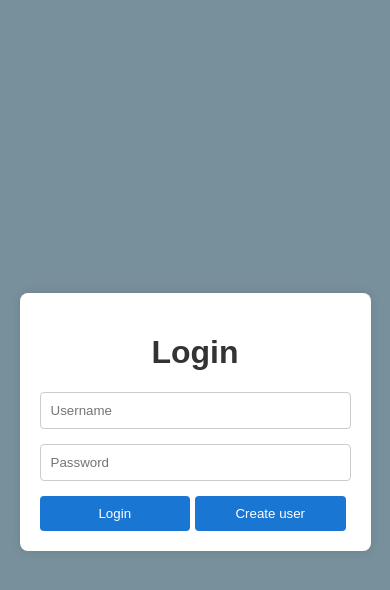
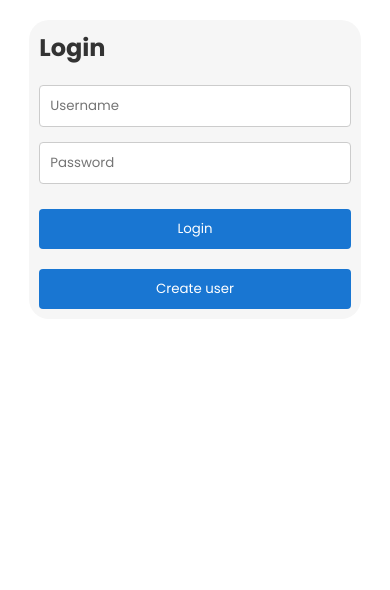
Before and after one commit to jwanmo/My-Board, a website: page public/login.html in a window 390 px wide. Drawn offline with Linux system fonts and the light colour scheme.

Commit message:
Fixed login and register styling.

```diff
--- a/public/style/login_register.css
+++ b/public/style/login_register.css
@@ -1,63 +1,41 @@
 @import url("https://fonts.googleapis.com/css2?family=Poppins:wght@400;500;600;700&display=swap");
 
 * {
-    padding: 0;
-    box-sizing: border-box;
-    justify-content: center;
+  padding: 0;
+  margin: 0;
+  box-sizing: border-box;
+  font-family: 'Poppins', sans-serif;
 }
 
-a {
-    text-decoration: none;
+.container, .loginContainer {
+  display: flex;
+  flex-direction: column;
+  justify-content: center;
+  align-items: center;
+  width: 100%;
+  max-width: 400px;
+  padding: 20px;
+  margin: 20px auto;
+  background: fixed;/* Centering the container with margin and adding space */
+  background-color: rgb(246, 246, 246);
+  border-radius: 20px;
 }
 
-li {
-    list-style-type: none;
-}
-
-body {
-    font-family: Arial, sans-serif;
-    margin: 0;
-    display: flex;
-    justify-content: center;
-    align-items: center;
-    min-height: 100vh;
-    background-color: #78909c;
-}
-
-.container {
-    background-color: #fff;
-    padding: 20px;
-    border-radius: 8px;
-    box-shadow: 0 0 10px rgba(0, 0, 0, 0.1);
-}
-
-#regForm, #loginForm {
-    max-width: 400px;
-    margin: 0 auto;
+#loginForm, #regForm {
+    width: 100%;
 }
 
 h1#title {
-    text-align: center;
     color: #333;
+    margin-bottom: 20px;
 }
 
 #input input, #loginForm input {
-    width: 100%;
+    width: calc(100% - 0px); /* Fix input width to adapt padding */
     padding: 10px;
     margin-bottom: 15px;
     border: 1px solid #ccc;
     border-radius: 4px;
-    box-sizing: border-box;
-}
-
-.file-upload {
-    margin-bottom: 15px;
-}
-
-.file-upload label {
-    display: block;
-    margin-bottom: 5px;
-    color: #333;
 }
 
 #register, #login {
@@ -68,26 +46,33 @@ h1#title {
     border: none;
     border-radius: 4px;
     cursor: pointer;
+    margin-top: 10px;
 }
 
 #register:hover, #login:hover {
-    background-color: #1976d2;
+    background-color: #165ea8; /* Slightly darker on hover */
 }
 
 #buttonWrapper {
     display: flex;
-    justify-content: space-between;
+    flex-direction: column; /* Stack buttons vertically */
+    gap: 10px; /* Add space between buttons */
 }
 
-#buttonWrapper button {
-    flex: 1;
-    margin-right: 5px;
-}
+/* Responsive adjustments */
+@media (max-width: 768px) {
+    .container, .loginContainer {
+      width: 90%;
+      padding: 10px;
+    }
 
+    h1#title {
+      font-size: 24px;
+    }
+  }
 
-/* Add more styles as needed */
-@media (max-width: 768px) {
-    .container {
-        width: 90%; /* Adjust width for smaller screens */
+  @media (max-width: 1024px) { /* Tablet adjustments */
+    .container, .loginContainer {
+      width: 85%;
     }
-}
+  }
--- a/public/style/my_board_style.css
+++ b/public/style/my_board_style.css
@@ -12,7 +12,7 @@ ul{
 }
 
 body {
-  background-color: #78909c;
+  background-color: #fff;
   padding: 0%;
   margin: 0; /* Reset default body margin */
 }
@@ -36,7 +36,9 @@ header {
 }
 
 .right-links {
-  margin-left: auto;
+  display: flex;
+  justify-content: center;
+  justify-items: center;
 }
 
 .auth-links {
@@ -48,7 +50,7 @@ header {
   list-style-type: none;
 }
 
-.auth-links a {
+.auth-links a, .logOutbtn {
   list-style: none;
   text-decoration: none;
   color: #ffffff;
@@ -57,11 +59,13 @@ header {
   padding: 9px 14px;
   border-radius: 5px;
   background-color: #050505; /* Change this to your desired background color */
+  cursor: pointer;
 }
 
 
 nav {
-  margin-left: 20px; /* Adjust the margin as needed */
+  margin-left: 30px;
+  display: flex;
 }
 
 
@@ -107,10 +111,12 @@ nav a {
 
 .box-column {
     flex: 1;
-    border: 1px solid #ccc;
+    border: 0.3px solid #707070;
     margin: 10px;
     padding: 10px;
-    min-height: 200px; /* Legg til en minste høyde for å gi plass til drag-and-drop */
+    min-height: 200px;
+    border-radius: 7px; /* Legg til en minste høyde for å gi plass til drag-and-drop */
+    background-color: #cbd8ed;
 }
 
 
@@ -126,12 +132,12 @@ nav a {
   background-color: #fff;
   padding: 3px 6px;
   border-radius: 4px;
-  color: #1976d2;
+  color: #000000;
 }
 
 .box-header i {
   margin-right: 5px;
-  color: #fff;
+  color: #000000;
   cursor: pointer;
   font-size: 16px; /* Legg til denne linjen for å justere størrelsen på ikonene */
 }
@@ -164,7 +170,7 @@ nav a {
   padding: 5px 8px;
   font-size: 13px;
   font-weight: bold;
-  color: #fff;
+  color: #040404;
   line-height: 50px;
   border-radius: 4px;
 }
```
